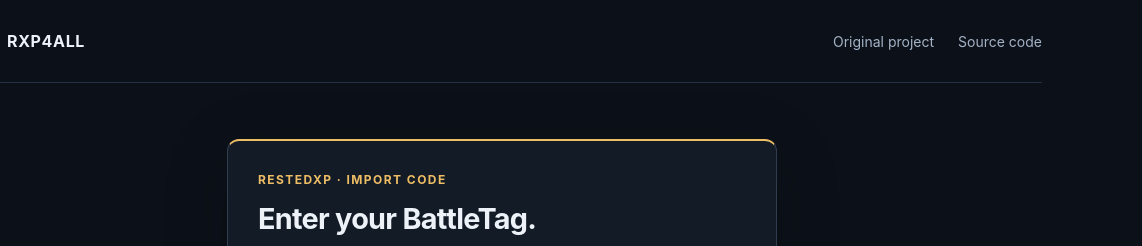
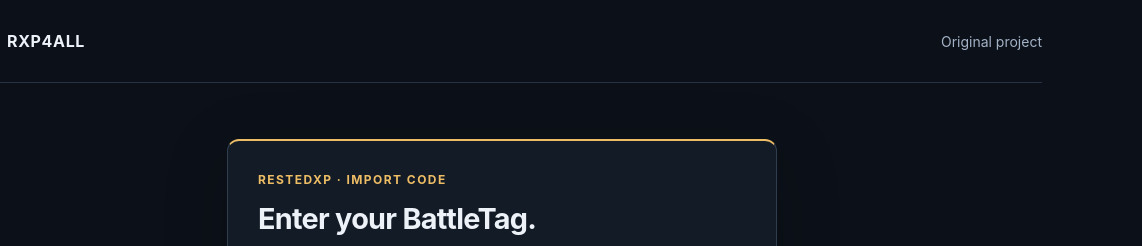
Before and after one commit to nebelhorn91/rxp4all, a website with bundled scripts: page dist/index.html in a window 1280 px wide. Shown: the top 246 px of the page, 138-1280 px from the left. Built offline with nearby package versions, Linux system fonts and the light colour scheme.

Commit message:
Remove the Source code link from the main navigation

```diff
--- a/dist/index.html
+++ b/dist/index.html
@@ -14,7 +14,7 @@
   <a class="skip" href="#battle-tag">Skip to BattleTag</a>
   <header class="header">
     <a class="brand" href="./" aria-label="RXP4ALL home"><span class="brand-symbol"><svg viewBox="0 0 24 24" aria-hidden="true"><path d="M8 5L2 12l6 7M16 5l6 7-6 7M14 4l-4 16"/></svg></span>RXP4ALL</a>
-    <nav aria-label="Navigation"><a href="https://github.com/mkccl/restedxp-reencrypt" target="_blank" rel="noopener noreferrer">Original project</a><a href="https://github.com/nebelhorn91/rxp4all" target="_blank" rel="noopener noreferrer">Source code</a></nav>
+    <nav aria-label="Navigation"><a href="https://github.com/mkccl/restedxp-reencrypt" target="_blank" rel="noopener noreferrer">Original project</a></nav>
   </header>
   <main>
     <section id="generator-card" class="generator-card" aria-labelledby="generator-heading" aria-busy="false">
```
